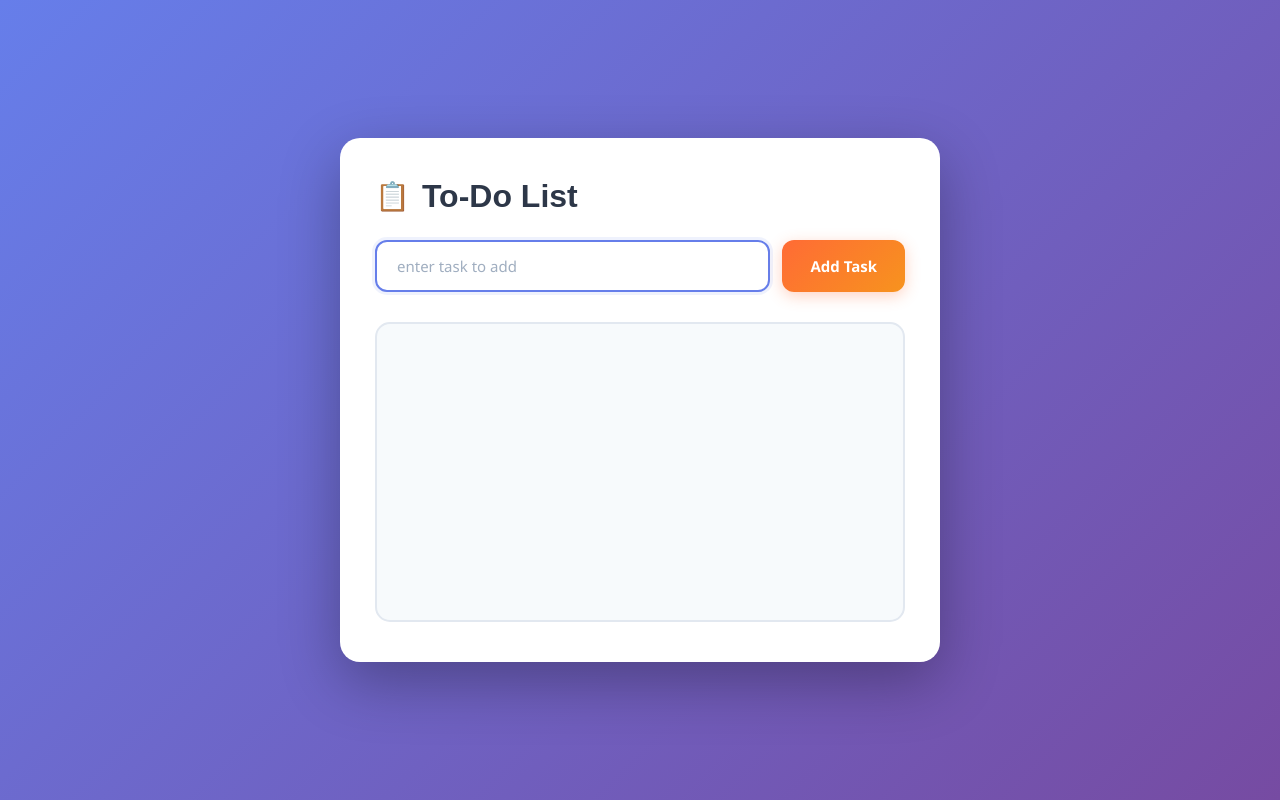
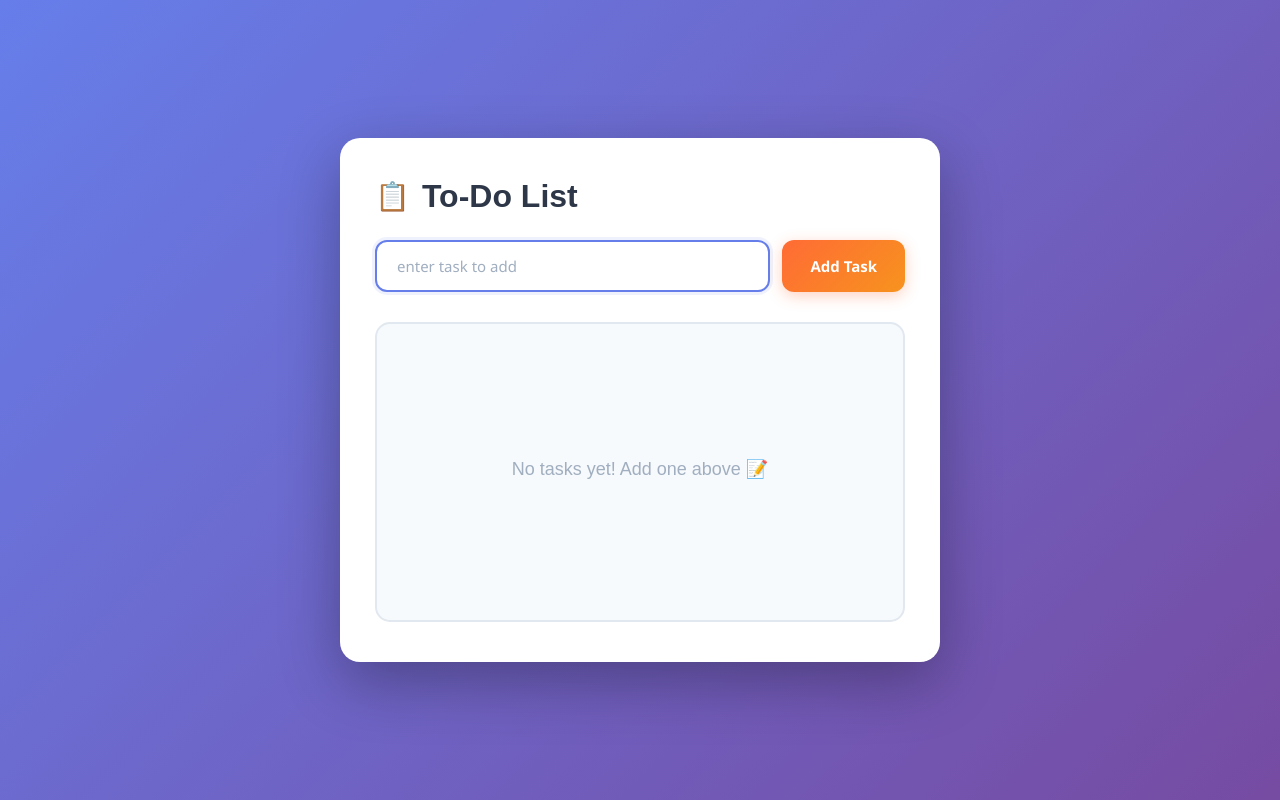
Before and after one commit to lavishsehgal4/to-do-list, a React (Create React App) app: page / in a window 1280 px wide. Built offline with nearby package versions, Linux system fonts and the light colour scheme.

Commit message:
remove small bugs

```diff
--- a/src/components/Header.js
+++ b/src/components/Header.js
@@ -3,11 +3,15 @@ import './Header.css'
 function Header(props) {
     const inputRef=useRef(null);
     const[task,changeTask]=useState("");
+
     const handleAdd=()=>{
         if(task.length===0){
             return
         }
+
        props.handleAdd(task);
+        changeTask('');
+
     }
     useEffect(()=>{
         inputRef.current.focus()
--- a/src/components/Tasks.css
+++ b/src/components/Tasks.css
@@ -140,3 +140,6 @@
     min-height: 180px;
   }
 }
+.hidden{
+    display: none;
+}
--- a/src/components/Tasks.js
+++ b/src/components/Tasks.js
@@ -24,6 +24,12 @@ function Tasks(props) {
           </div>
         ))
       }
+       {/* Show empty message only if tasks array is empty */}
+      {tasks.length === 0 && (
+        <div className='empty-state'>
+          <p>No tasks yet! Add one above 📝</p>
+        </div>
+      )}
     </main>
   )
 }
```
